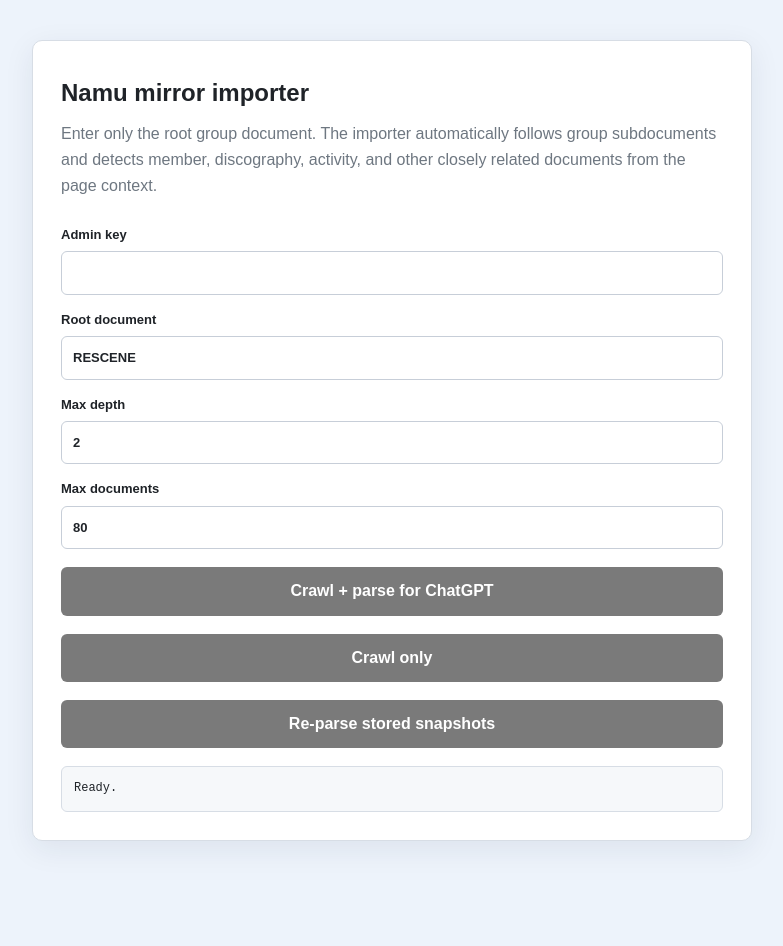
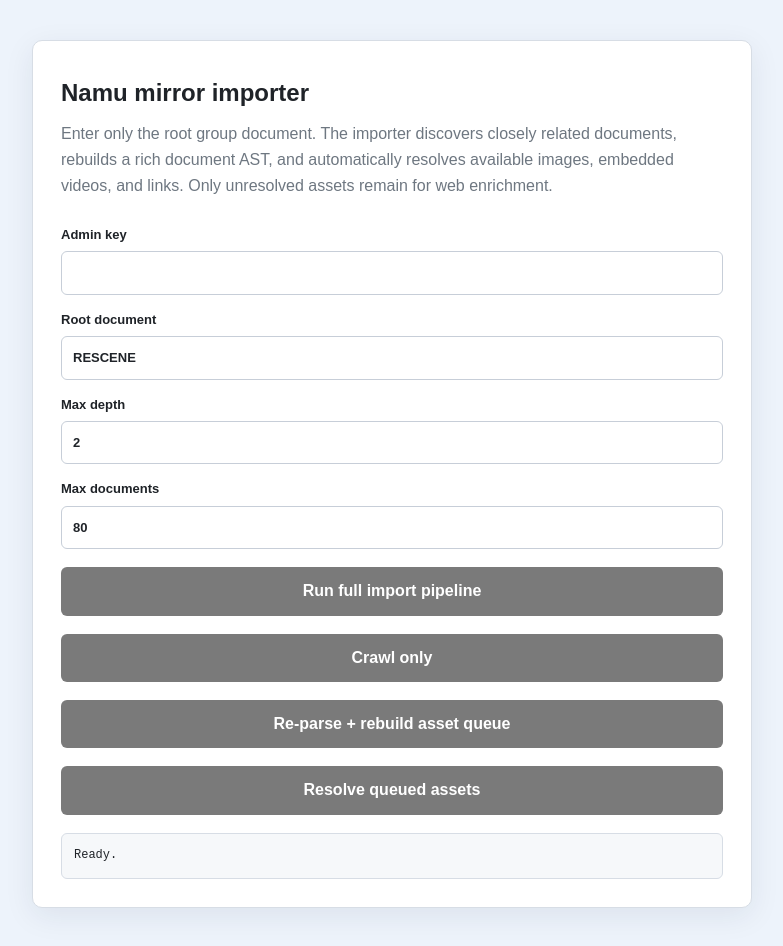
Before and after one commit to kovemu/kpoparkive, a Next.js app: page /admin/namu-import in a window 1280 px wide. Shown: the whole page, without its empty margins (248-1031 px from the left). Before the commit the page ends 881 px from the top, so only its background shows below. Built offline with nearby package versions, Linux system fonts and the light colour scheme.

Commit message:
feat: add automatic asset resolution to Namu importer

```diff
--- a/app/admin/namu-import/page.tsx
+++ b/app/admin/namu-import/page.tsx
@@ -34,17 +34,47 @@ export default function NamuImportPage() {
     return result;
   }
 
+  async function resolveAssets() {
+    let totalProcessed = 0;
+    let totalResolved = 0;
+    let unresolved = 0;
+    let remaining = 1;
+    let batches = 0;
+
+    while (remaining > 0 && batches < 100) {
+      const response = await fetch("/api/admin/namu-assets", {
+        method: "POST",
+        headers: commonHeaders,
+        body: JSON.stringify({ rootTitle, batchSize: 30 }),
+      });
+      const result = await response.json();
+      if (!response.ok) throw new Error(result.error || "Asset resolution failed");
+      totalProcessed += Number(result.processed || 0);
+      totalResolved += Number(result.resolved || 0);
+      unresolved += Array.isArray(result.unresolved) ? result.unresolved.length : 0;
+      remaining = Number(result.remaining || 0);
+      batches += 1;
+      setStatus(`Resolving assets... ${totalProcessed} processed / ${totalResolved} resolved / ${unresolved} unresolved / ${remaining} pending`);
+      if (result.processed === 0) break;
+    }
+
+    return { batches, processed: totalProcessed, resolved: totalResolved, unresolved, remaining };
+  }
+
   async function runImportAndParse() {
     setBusy(true);
     try {
-      setStatus("Step 1/2: crawling and auto-discovering the group document graph...");
+      setStatus("Step 1/3: crawling and auto-discovering the group document graph...");
       const importResult = await crawl();
-      setStatus(`Step 1/2 complete: ${importResult.fetched} documents fetched, ${importResult.autoDiscovered ?? 0} related documents auto-discovered.\nStep 2/2: parsing structure and asset refs...`);
+      setStatus(`Step 1/3 complete: ${importResult.fetched} documents fetched, ${importResult.autoDiscovered ?? 0} related documents auto-discovered.\nStep 2/3: rebuilding structured content and asset queue...`);
       const parseResult = await parse(true);
+      setStatus(`Step 2/3 complete: ${parseResult.totalQueuedAssets ?? 0} asset references queued.\nStep 3/3: resolving images, videos and links...`);
+      const assetResult = await resolveAssets();
       setStatus(JSON.stringify({
         import: importResult,
         parse: parseResult,
-        next: "The document graph and asset queue are ready for automatic enrichment and ChatGPT localization.",
+        assets: assetResult,
+        next: "Automatic import is complete. Unresolved image references are ready for web enrichment; documents are ready for ChatGPT localization.",
       }, null, 2));
     } catch (error) {
       setStatus(error instanceof Error ? error.message : "Pipeline failed");
@@ -67,7 +97,7 @@ export default function NamuImportPage() {
 
   async function runParse() {
     setBusy(true);
-    setStatus("Parsing stored mirror snapshots into structured sections and asset refs...");
+    setStatus("Rebuilding stored mirror snapshots and asset queue with the latest parser...");
     try {
       setStatus(JSON.stringify(await parse(true), null, 2));
     } catch (error) {
@@ -77,19 +107,32 @@ export default function NamuImportPage() {
     }
   }
 
+  async function runResolveAssets() {
+    setBusy(true);
+    setStatus("Resolving queued assets...");
+    try {
+      setStatus(JSON.stringify(await resolveAssets(), null, 2));
+    } catch (error) {
+      setStatus(error instanceof Error ? error.message : "Asset resolution failed");
+    } finally {
+      setBusy(false);
+    }
+  }
+
   return (
     <main className="adminShell">
       <section className="adminPanel">
         <h1>Namu mirror importer</h1>
-        <p className="adminIntro">Enter only the root group document. The importer automatically follows group subdocuments and detects member, discography, activity, and other closely related documents from the page context.</p>
+        <p className="adminIntro">Enter only the root group document. The importer discovers closely related documents, rebuilds a rich document AST, and automatically resolves available images, embedded videos, and links. Only unresolved assets remain for web enrichment.</p>
         <div className="adminForm">
           <label>Admin key<input type="password" value={adminKey} onChange={(e) => setAdminKey(e.target.value)} /></label>
           <label>Root document<input value={rootTitle} onChange={(e) => setRootTitle(e.target.value)} /></label>
           <label>Max depth<input type="number" min={0} max={4} value={maxDepth} onChange={(e) => setMaxDepth(Number(e.target.value))} /></label>
           <label>Max documents<input type="number" min={1} max={200} value={maxDocuments} onChange={(e) => setMaxDocuments(Number(e.target.value))} /></label>
-          <button type="button" disabled={busy || !adminKey || !rootTitle} onClick={runImportAndParse}>{busy ? "Working..." : "Crawl + parse for ChatGPT"}</button>
+          <button type="button" disabled={busy || !adminKey || !rootTitle} onClick={runImportAndParse}>{busy ? "Working..." : "Run full import pipeline"}</button>
           <button type="button" disabled={busy || !adminKey || !rootTitle} onClick={runImport}>Crawl only</button>
-          <button type="button" disabled={busy || !adminKey || !rootTitle} onClick={runParse}>Re-parse stored snapshots</button>
+          <button type="button" disabled={busy || !adminKey || !rootTitle} onClick={runParse}>Re-parse + rebuild asset queue</button>
+          <button type="button" disabled={busy || !adminKey || !rootTitle} onClick={runResolveAssets}>Resolve queued assets</button>
         </div>
         <pre className="adminStatus">{status}</pre>
       </section>
```
